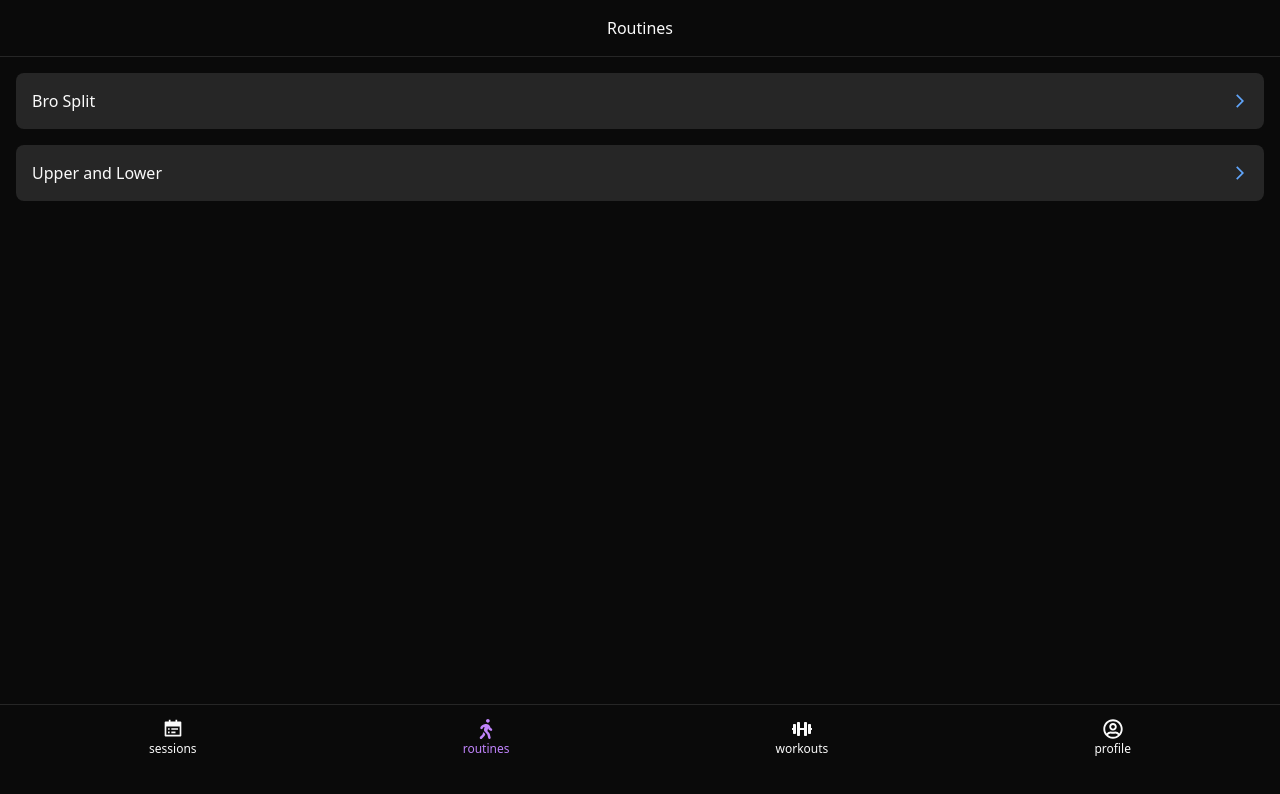
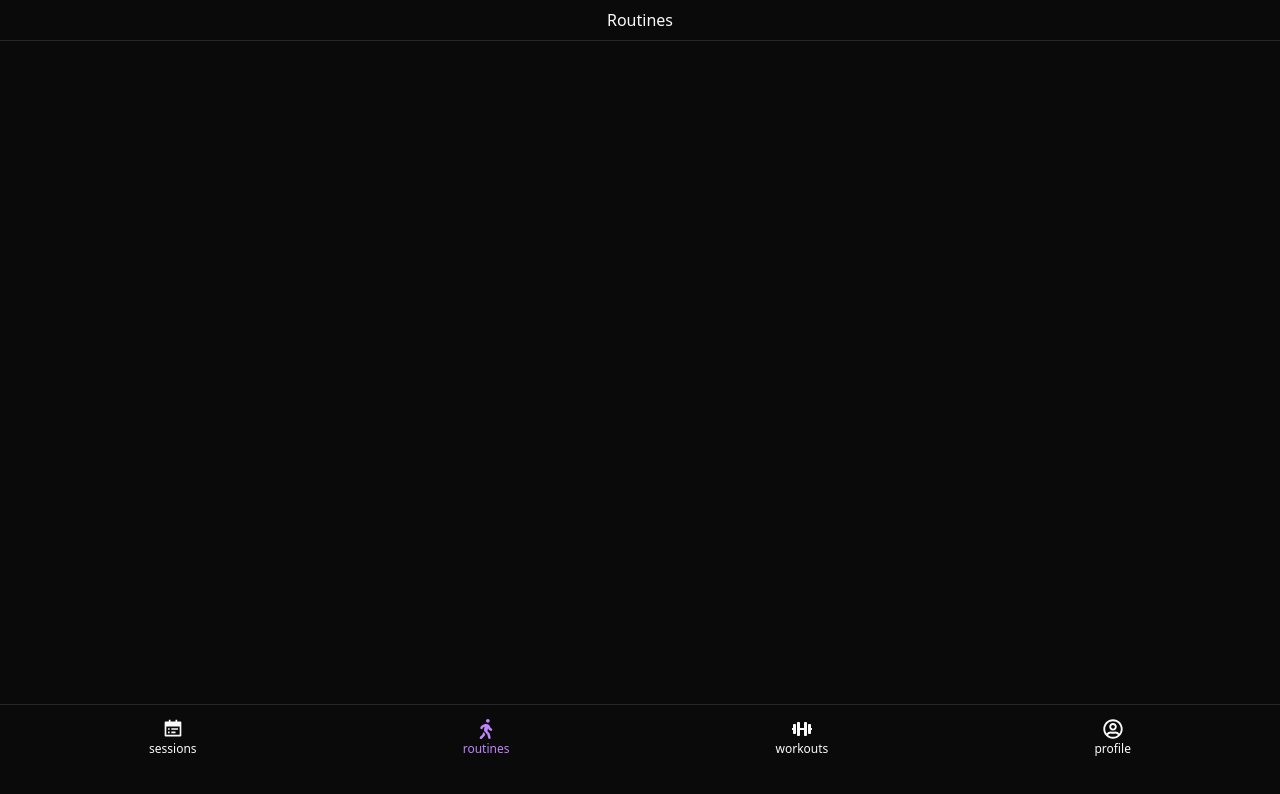
Before and after one commit to tchrjs/my-session, a Next.js app: page /routines in a window 1280 px wide. Shown: the top 794 px of the page. Built offline with nearby package versions, Linux system fonts and the light colour scheme.

Commit message:
removed routines and shrunk topnav bar

```diff
--- a/app/routines/page.js
+++ b/app/routines/page.js
@@ -1,29 +1,7 @@
-"use client";
-
-import { useState } from "react";
-
-// svgs
-import { MdArrowForwardIos } from "react-icons/md";
-
-import {
-  Drawer,
-  DrawerClose,
-  DrawerContent,
-  DrawerDescription,
-  DrawerFooter,
-  DrawerHeader,
-  DrawerTitle,
-  DrawerTrigger,
-} from "@/components/ui/drawer";
+import { PageContent } from "@/components/pagecontent/pagecontent";
 import TopNav from "@/components/topnav/topnav";
-import { PageContent } from "@/components/pagecontent/pagecontent";
 
 export default function Page() {
-  const [routines, setRoutines] = useState([
-    { title: "Bro Split" },
-    { title: "Upper and Lower" },
-  ]);
-
   return (
     <div>
       <TopNav>
@@ -31,33 +9,7 @@ export default function Page() {
         <div className="w-1/3 flex justify-center">Routines</div>
         <div className="w-1/3 flex justify-end"></div>
       </TopNav>
-      <PageContent>
-        <div className="w-full h-full flex flex-col items-center gap-4 p-4">
-          {routines.map((routine, i) => (
-            <div key={i} className="w-full">
-              <Drawer direction="right">
-                <DrawerTrigger className="w-full flex items-center bg-neutral-800 rounded-lg p-4">
-                  <div className="w-5/6 flex justify-start">
-                    {routine.title}
-                  </div>
-                  <div className="w-1/6 text-blue-400 flex justify-end">
-                    <MdArrowForwardIos />
-                  </div>
-                </DrawerTrigger>
-                <DrawerContent className="h-full bg-neutral-800">
-                  <DrawerHeader>
-                    <DrawerTitle>{routine.title}</DrawerTitle>
-                    <DrawerDescription></DrawerDescription>
-                  </DrawerHeader>
-                  <DrawerFooter>
-                    <DrawerClose></DrawerClose>
-                  </DrawerFooter>
-                </DrawerContent>
-              </Drawer>
-            </div>
-          ))}
-        </div>
-      </PageContent>
+      <PageContent></PageContent>
     </div>
   );
 }
--- a/components/pagecontent/pagecontent.jsx
+++ b/components/pagecontent/pagecontent.jsx
@@ -3,7 +3,7 @@ import React from "react";
 
 export const PageContent = React.forwardRef(
   ({ className, children, ...props }, ref) => (
-    <main ref={ref} className={cn("mt-[57px] mb-24", className)} {...props}>
+    <main ref={ref} className={cn("mt-10 mb-24", className)} {...props}>
       {children}
     </main>
   )
--- a/components/topnav/topnav.jsx
+++ b/components/topnav/topnav.jsx
@@ -1,6 +1,6 @@
 export default function TopNav({ children }) {
   return (
-    <nav className="overflow-hidden fixed top-0 w-full p-4 z-10 flex items-center justify-center border-b-[1px]">
+    <nav className="overflow-hidden fixed top-0 w-full px-4 py-2 z-10 flex items-center justify-center border-b-[1px]">
       {children}
     </nav>
   );
```
